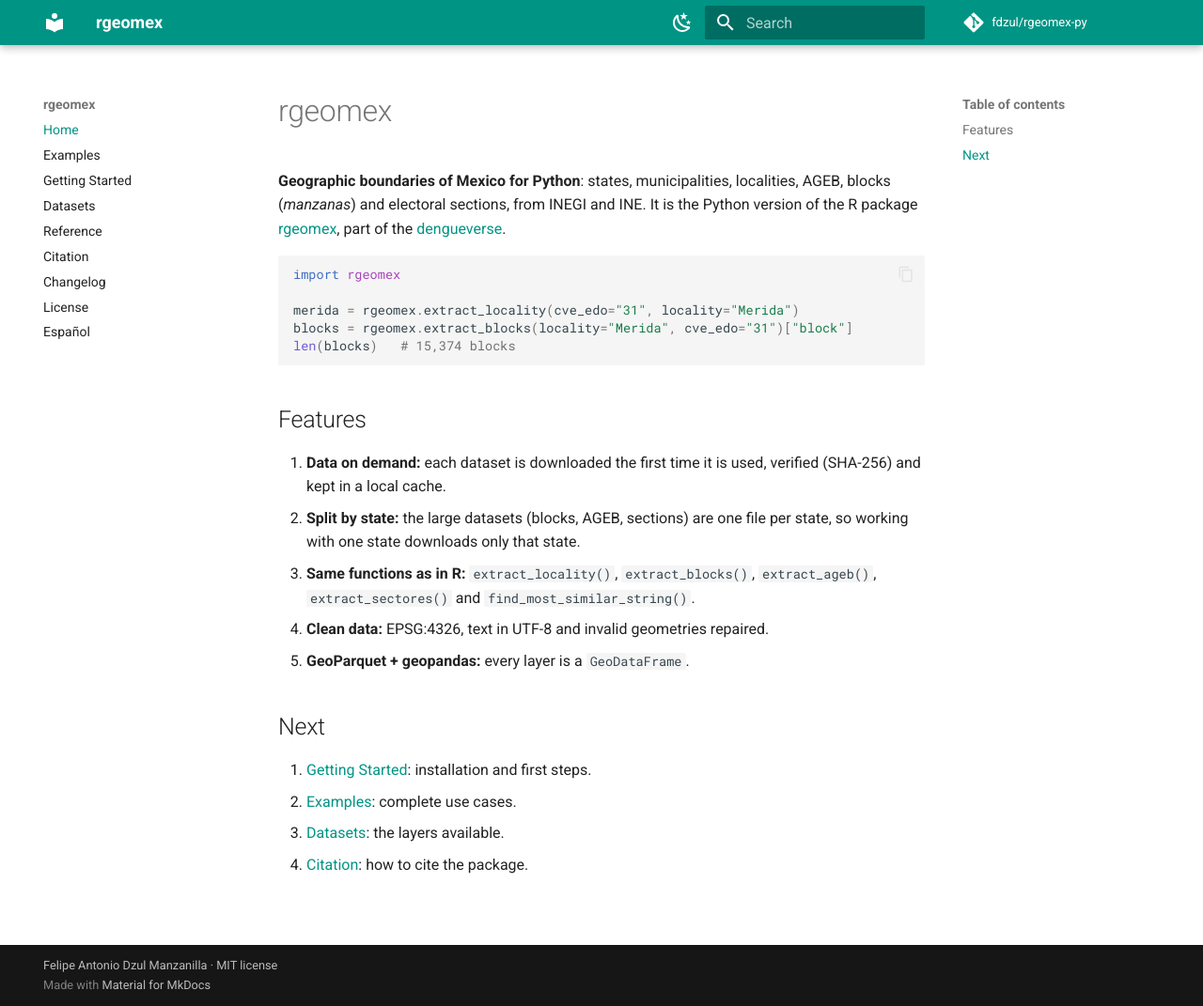
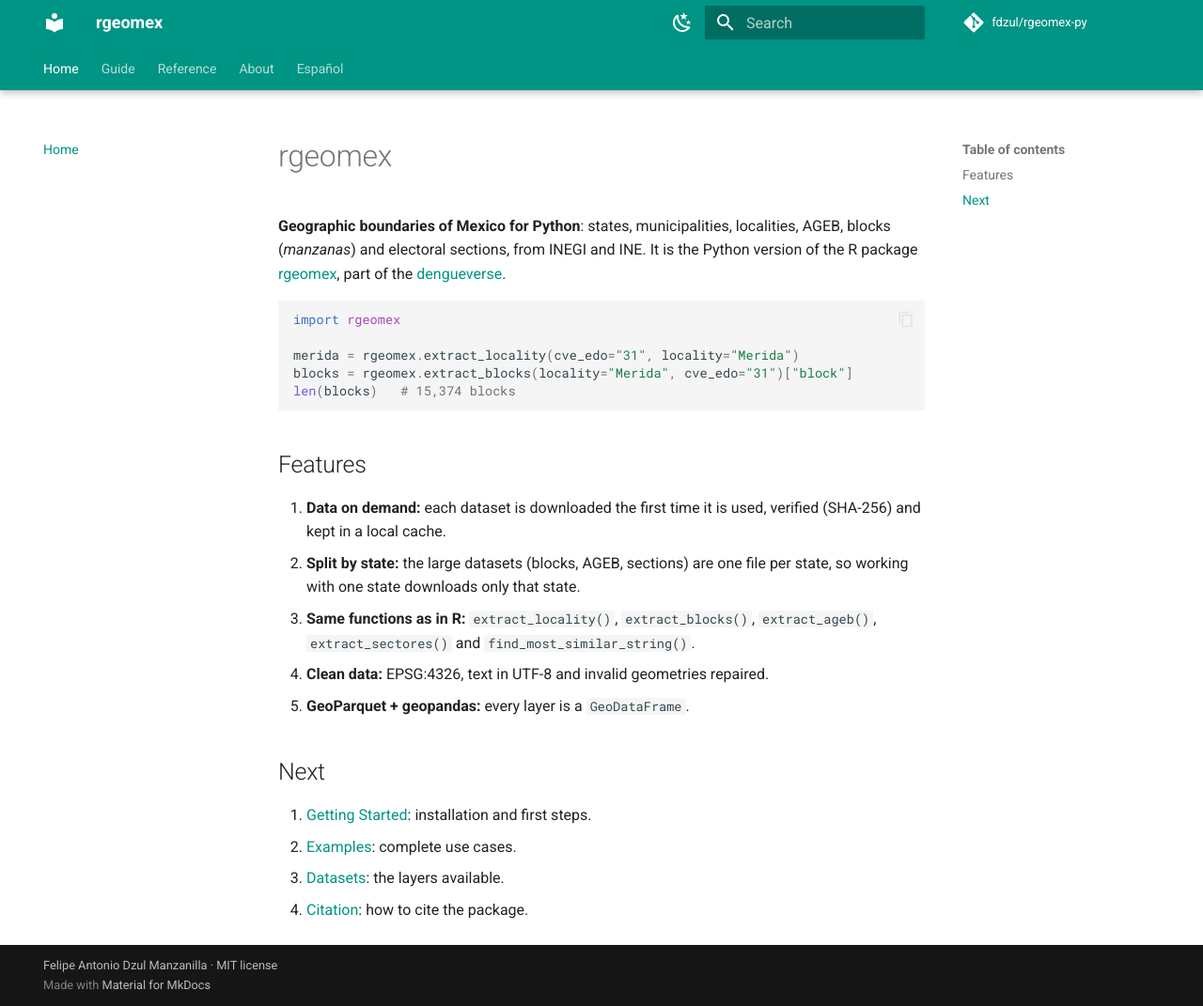
Before and after one commit to fdzul/rgeomex-py, an MkDocs documentation site: the page built from docs/index.md, in a window 1280 px wide and 1071 px high. Shown: the whole window at 94% size. Built offline with MkDocs 1.6.1 and Material for MkDocs 9.7.7, drawn with Linux system fonts in a browser that asks for light colours; comment, search, counter and statistics services are not loaded.

Commit message:
docs: top navigation tabs and grouped sidebar

```diff
--- a/mkdocs.yml
+++ b/mkdocs.yml
@@ -20,18 +20,24 @@ theme:
         icon: material/weather-sunny
         name: Light mode
   features:
+    - navigation.tabs
+    - navigation.tabs.sticky
     - navigation.sections
+    - navigation.indexes
+    - navigation.top
     - content.code.copy
 
 nav:
   - Home: index.md
-  - Examples: examples.md
-  - Getting Started: getting-started.md
-  - Datasets: datasets.md
+  - Guide:
+      - Getting Started: getting-started.md
+      - Examples: examples.md
+      - Datasets: datasets.md
   - Reference: reference.md
-  - Citation: citation.md
-  - Changelog: changelog.md
-  - License: license.md
+  - About:
+      - Citation: citation.md
+      - Changelog: changelog.md
+      - License: license.md
   - Español: es.md
 
 plugins:
```
